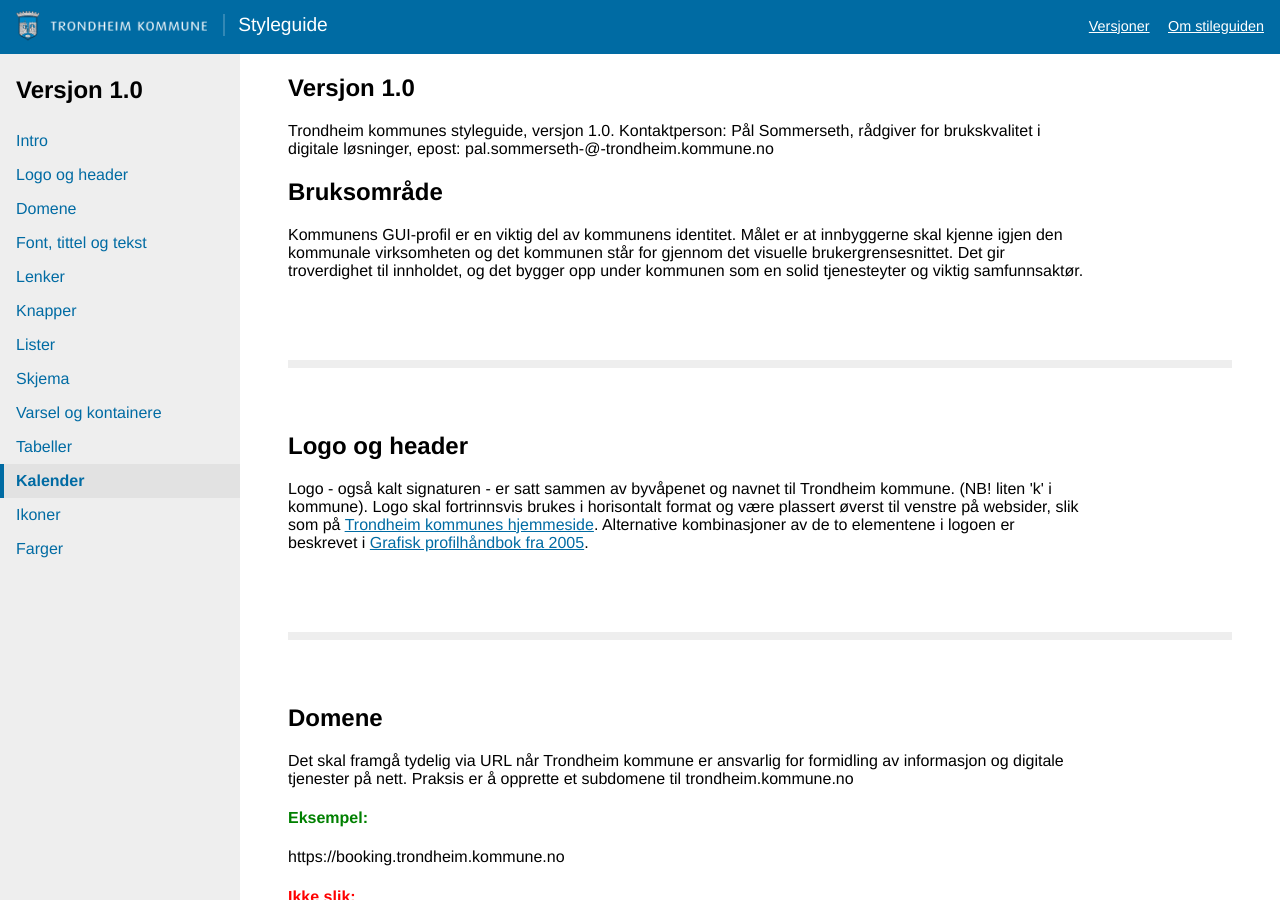
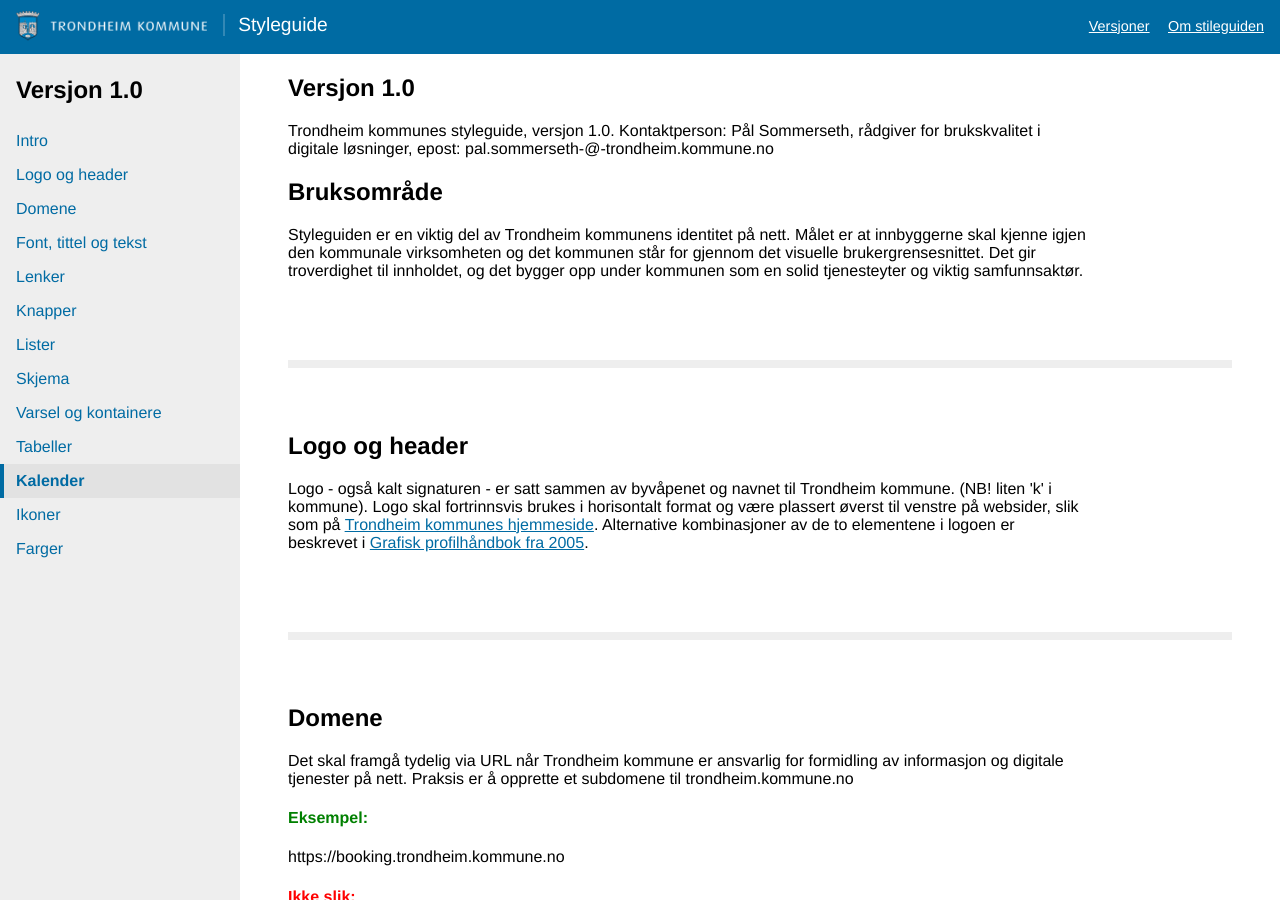
Before and after one commit to rskjonbe/styleguide, a Jekyll site: the page built from versjon/1.0/index.html, in a window 1280 px wide and 900 px high. Built offline with Jekyll 4.4.1, drawn with Linux system fonts in a browser that asks for light colours.

Commit message:
Justert språk i intro

```diff
--- a/versjon/1.0/intro.html
+++ b/versjon/1.0/intro.html
@@ -1,3 +1,3 @@
 <h2>Bruksområde</h2>
 
-<p class="chapter-lead">Kommunens GUI-profil er en viktig del av kommunens identitet. Målet er at innbyggerne skal kjenne igjen den kommunale virksomheten og det kommunen står for gjennom det visuelle brukergrensesnittet. Det gir troverdighet til innholdet, og det bygger opp under kommunen som en solid tjenesteyter og viktig samfunnsaktør.</p>
+<p class="chapter-lead">Styleguiden er en viktig del av Trondheim kommunens identitet på nett. Målet er at innbyggerne skal kjenne igjen den kommunale virksomheten og det kommunen står for gjennom det visuelle brukergrensesnittet. Det gir troverdighet til innholdet, og det bygger opp under kommunen som en solid tjenesteyter og viktig samfunnsaktør.</p>
```
